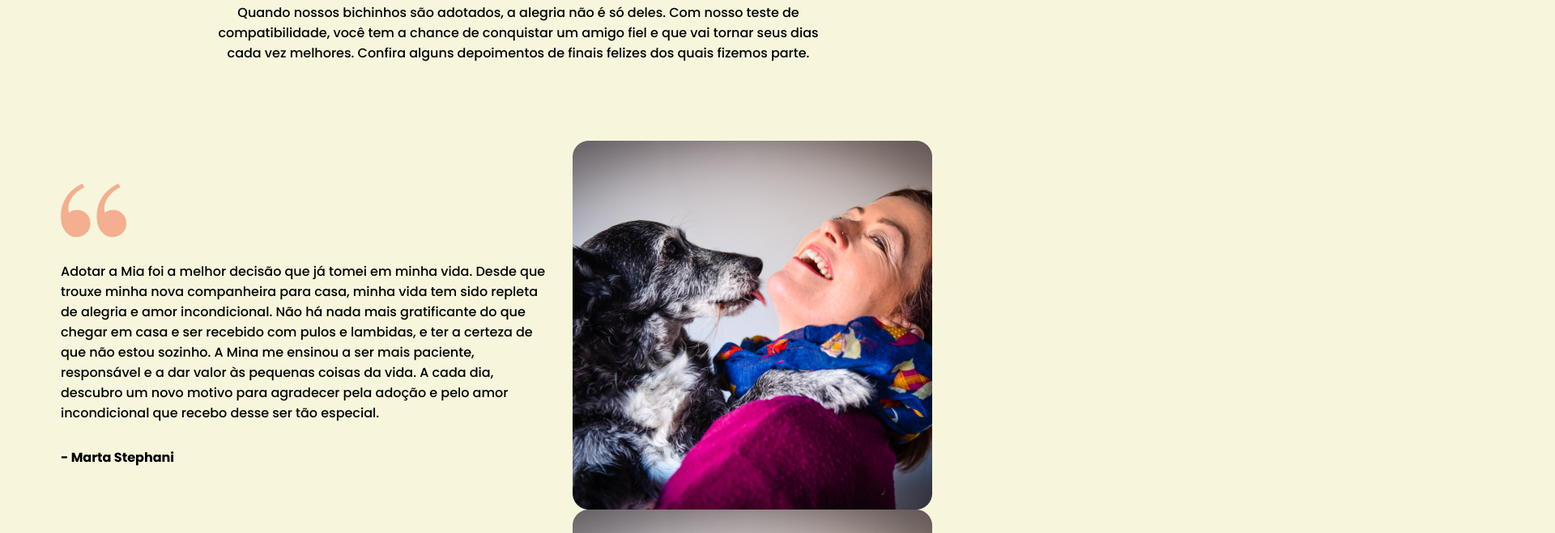
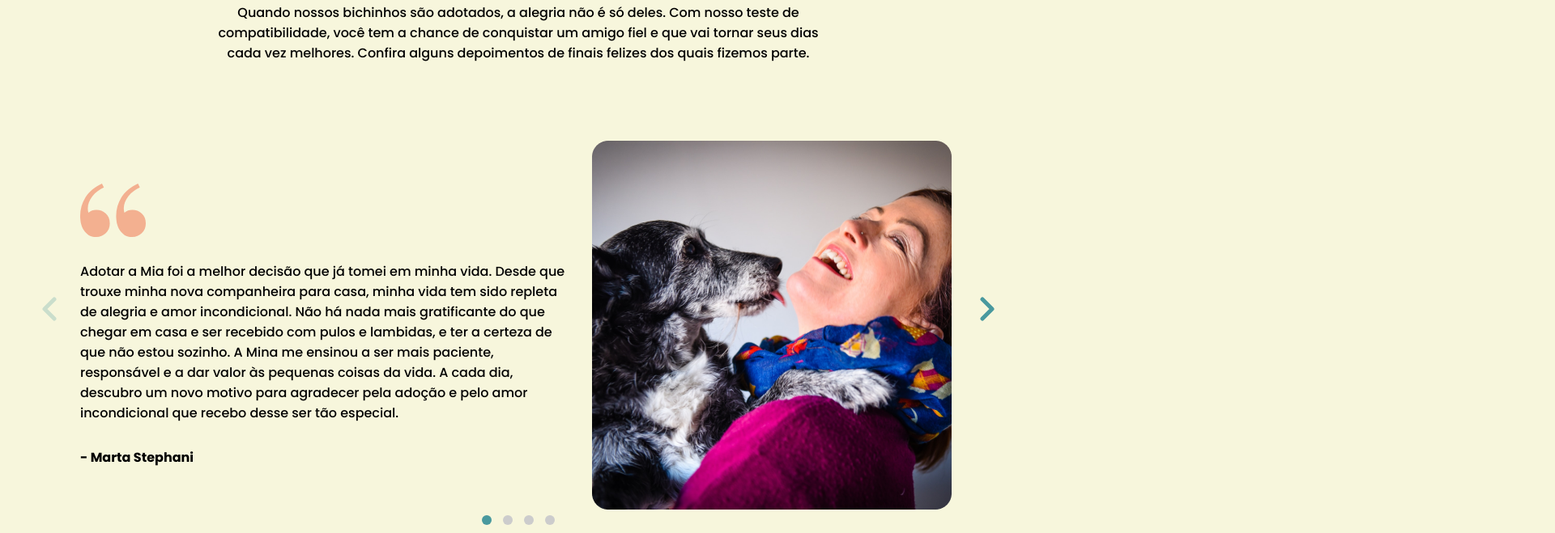
Before and after one commit to LucasAlexsander/quatroPatas, a plain HTML site: page index.html in a window 1280 px wide. Shown: the part 1800-2459 px from the top of the page at 81% size, 1920 px wide, since content can reach past the window. Drawn offline with Linux system fonts and the light colour scheme; the site is published under a folder, as on GitHub Pages, so addresses that start at the root find nothing.

Commit message:
Alteração nos imports

```diff
--- a/index.html
+++ b/index.html
@@ -6,7 +6,7 @@
   <meta http-equiv="X-UA-Compatible" content="IE=edge">
   <meta name="viewport" content="width=device-width, initial-scale=1.0">
 
-  <link rel="stylesheet" type="text/css" href="/assets/js/glider/glider.min.css">
+  <link rel="stylesheet" type="text/css" href="assets/js/glider/glider.min.css">
   <link rel="stylesheet" href="assets/css/style.css">
   <title>Casa 4 Patas</title>
 </head>
```
